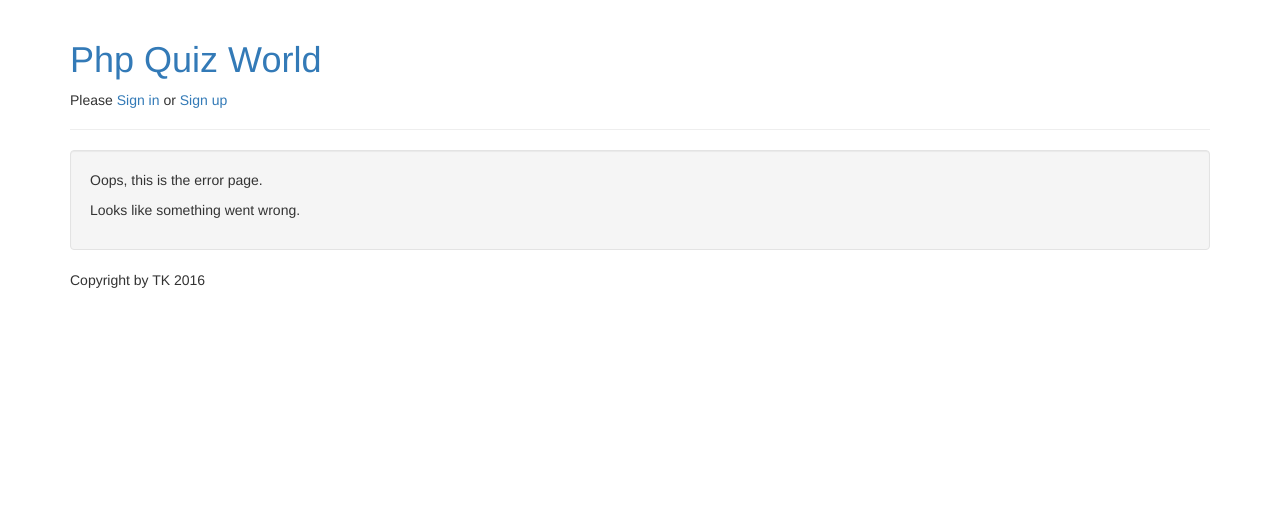
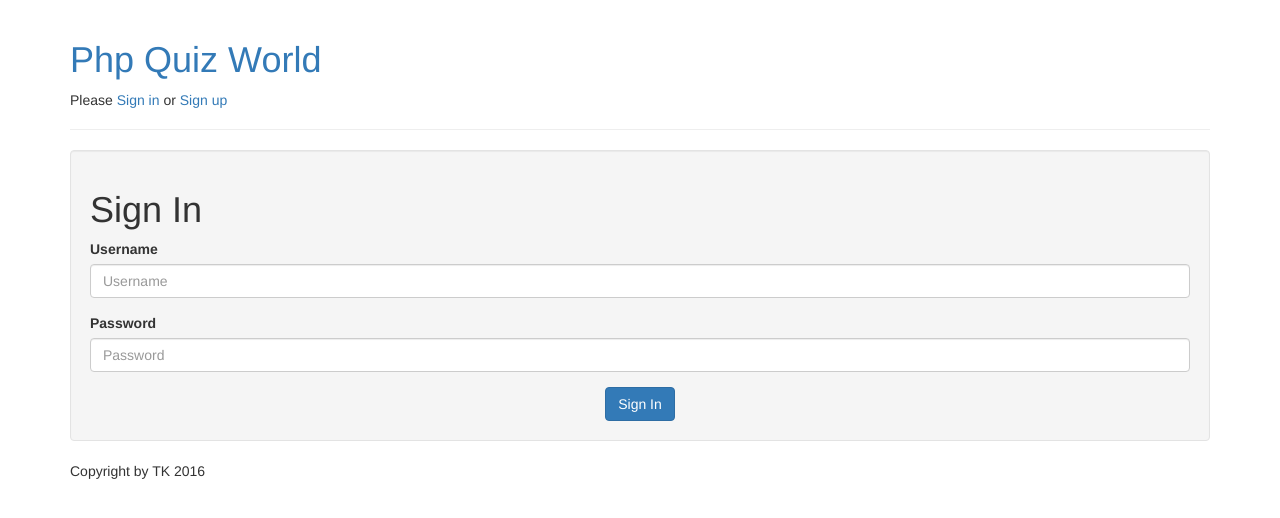
Before and after one commit to dev485431/SimpleQuizSystemPHP, a PHP site: page /?controller=security&action=signIn in a window 1280 px wide. Shown: the top 518 px of the page. Run offline with PHP 8.4, Linux system fonts and the light colour scheme.

Commit message:
Logging in is working;

```diff
--- a/controllers/security_controller.php
+++ b/controllers/security_controller.php
@@ -9,15 +9,31 @@ class SecurityController
         $this->userService = new UserService();
     }
 
-    public function logIn()
+    public function signIn()
     {
-
-    }
-
-    public function logOut()
-    {
-        session_destroy();
-        RedirectionUtils::redirectTo(Config::APP_ROOT);
+        if ($this->isUserAlreadySignedIn()) {
+            MessagesUtils::setMessage(Messages::STATUS_ERROR, Messages::get('error.already.signed.in'));
+            RedirectionUtils::redirectTo(Config::APP_ROOT);
+        } else if (isset($_POST['username']) || isset($_POST['password'])) {
+            $username = $_POST['username'];
+            $password = $_POST['password'];
+            if (ValidationUtils::isEmpty($username) || ValidationUtils::isEmpty($password)) {
+                MessagesUtils::setMessage(Messages::STATUS_ERROR, Messages::get('error.username.password.empty'));
+                RedirectionUtils::refreshPage(RedirectionUtils::REFRESH_TIME_ZERO);
+            } else {
+                $user = $this->userService->authorizeUser($username, $password);
+                if ($user) {
+                    $_SESSION['username'] = $user->getUsername();
+                    $_SESSION['role'] = $user->getRole();
+                    MessagesUtils::setMessage(Messages::STATUS_SUCCESS, Messages::get('success.log.in'));
+                    RedirectionUtils::redirectTo(Config::APP_ROOT);
+                } else {
+                    MessagesUtils::setMessage(Messages::STATUS_ERROR, Messages::get('error.wrong.username.password'));
+                    RedirectionUtils::refreshPage(RedirectionUtils::REFRESH_TIME_ZERO);
+                }
+            }
+        }
+        require_once('views/security/signin.php');
     }
 
     public function signUp()
@@ -68,6 +84,12 @@ class SecurityController
         require_once('views/security/signup.php');
     }
 
+    public function logOut()
+    {
+        session_destroy();
+        RedirectionUtils::redirectTo(Config::APP_ROOT);
+    }
+
     private function isUserAlreadySignedIn()
     {
         return isset($_SESSION['username']) && !empty($_SESSION['username']);
--- a/messages.php
+++ b/messages.php
@@ -9,8 +9,10 @@ class Messages
 
     const ERR_NO_MESSAGE = 'APPLICATION ERROR: There is no message specified for this key';
     const MESSAGES = array(
+        'success.added.user' => 'New user added successfully',
+        'error.wrong.username.password' => 'Wrong username or password',
+        'success.log.in' => 'You were successfully logged in',
         'error.username.password.empty' => 'Username and password cannot be empty',
-        'success.added.user' => 'New user added successfully',
         'error.adding.user' => 'Unable to add new user. Try again later.',
         'error.already.signed.in' => 'You are already signed in',
         'error.username.taken' => 'This username is already taken',
@@ -19,7 +21,8 @@ class Messages
         'error.username.wrong.pattern' => 'Username can contain only letters, numbers, underscores and dashes',
         'error.password.wrong.length' => 'Password length must be between ' . Config::MIN_PASS_LENGTH . ' and ' .
             Config::MAX_PASS_LENGTH . ' characters',
-        'error.password.wrong.pattern' => 'Password must contain at least one lowercase character, uppercase character, digit and special character'
+        'error.password.wrong.pattern' => 'Password must contain at least one lowercase character, uppercase character, digit and special character',
+
     );
 
     public static function get($key)
--- a/routes.php
+++ b/routes.php
@@ -1,6 +1,6 @@
 <?php
 $controllers = array('pages' => ['home', 'error'],
-    'security' => ['logIn', 'logOut', 'signUp']);
+    'security' => ['signUp', 'signIn', 'logOut']);
 
 if (array_key_exists($controller, $controllers)) {
     if (in_array($action, $controllers[$controller])) {
--- a/service/user_service.php
+++ b/service/user_service.php
@@ -3,7 +3,6 @@
 class UserService
 {
     const SQL_SELECT_USER_BY_USERNAME = "SELECT * FROM users WHERE username=?";
-    const SQL_SELECT_PASSWORD_BY_USERNAME = "SELECT password FROM users WHERE username=?";
     const SQL_INSERT_USER = 'INSERT INTO users (userId, username, password, role) VALUES (null,?,?,?)';
     private $mysqli;
 
@@ -42,17 +41,20 @@ class UserService
         return ($numRows === 0) ? false : true;
     }
 
-    public function checkPassword($username, $password)
+    public function authorizeUser($username, $password)
     {
-        $numRows = 0;
+        $db_userId = null;
+        $db_username = null;
+        $db_password = null;
+        $db_role = null;
         if ($stmt = $this->mysqli->prepare(self::SQL_SELECT_USER_BY_USERNAME)) {
             $stmt->bind_param("s", $username);
             $stmt->execute();
-            $stmt->store_result();
-            $numRows = $stmt->num_rows;
+            $stmt->bind_result($db_userId, $db_username, $db_password, $db_role);
+            $stmt->fetch();
             $stmt->close();
         }
-        return ($numRows === 0) ? false : true;
+        return $db_password === $password ? new User($db_username, $db_password, $db_role) : null;
     }
 
 }
--- /dev/null
+++ b/views/security/signin.php
@@ -0,0 +1,20 @@
+<h1>Sign In</h1>
+
+<form action="?controller=security&action=signIn" method="post">
+    <div class="form-group">
+        <label for="username">
+            Username
+        </label>
+        <input class="form-control" type="text" id="username" name="username" placeholder="Username"
+               value=""/>
+    </div>
+    <div class="form-group">
+        <label for="password">
+            Password
+        </label>
+        <input class="form-control" type="password" id="password" name="password" placeholder="Password"/>
+    </div>
+    <div class="text-center">
+        <input class="btn btn-primary" type="submit" value="Sign In"/>
+    </div>
+</form>
```
